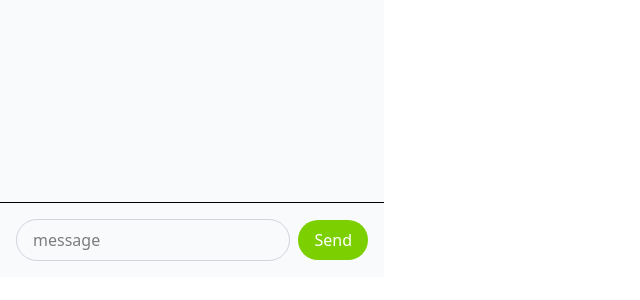
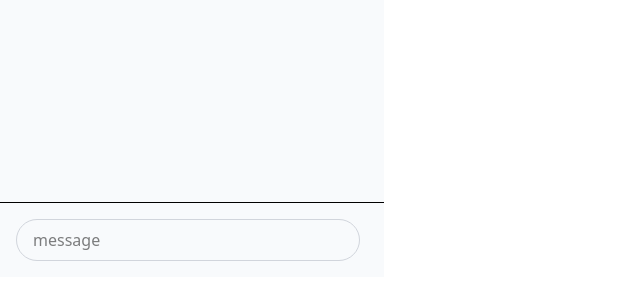
Before and after one commit to tetsuyaoyagi/fullstack-sample, a React (Vite) app in the folder frontend/: page /chat in a window 1280 px wide. Shown: the part 182-482 px from the top of the page, without its empty margins (0-640 px from the left). Built offline with nearby package versions, Linux system fonts and the light colour scheme.

Commit message:
update: hide chat button

```diff
--- a/frontend/src/component/Chat.tsx
+++ b/frontend/src/component/Chat.tsx
@@ -33,7 +33,7 @@ export default function ChatArea(){
                     className={clsx("flex-1", "border", "border-gray-300", "rounded-full", "px-4", "py-2", "focus:outline-none", "focus:ring-2", "focus:ring-lime-500")}
                     placeholder='message' value={msg} onChange={(e)=>changeMessage(e.target.value)}
                 />
-                <button className="bg-lime-500 text-white px-4 py-2 rounded-full hover:bg-lime-600" disabled={msg.trim() === ""} onClick={()=>sendMessage(msg)}>Send</button>
+                <button className={clsx(msg.trim() === "" && "hidden", "bg-lime-500", "text-white", "px-4", "py-2", "rounded-full", "hover:bg-lime-600")} disabled={msg.trim() === ""} onClick={()=>sendMessage(msg)}>Send</button>
             </footer>
         </div>
     );
```
